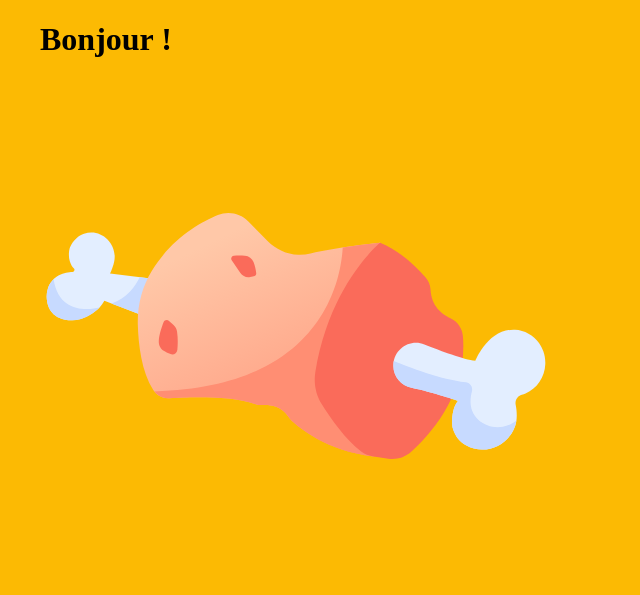
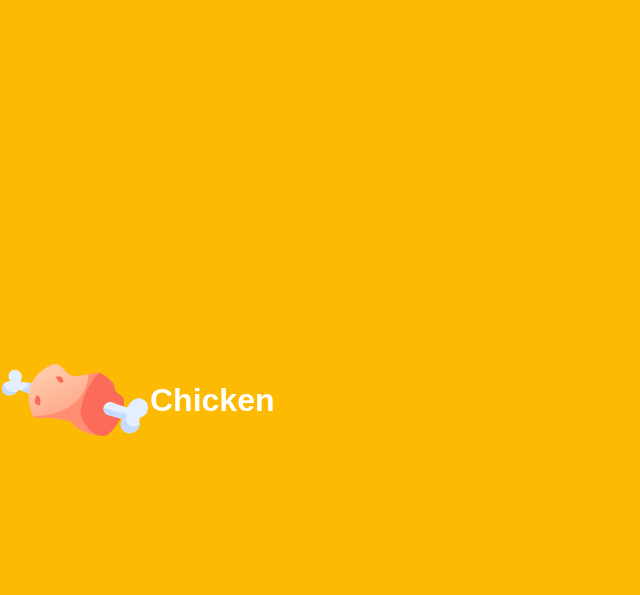
Before and after one commit to chadludo/Git-101, a plain HTML site: page index.html in a window 1280 px wide. Shown: the whole page, without its empty margins (0-640 px from the left). Drawn offline with Linux system fonts and the light colour scheme.

Commit message:
doing shit

```diff
--- a/index.html
+++ b/index.html
@@ -5,14 +5,31 @@
 	<style type="text/css">
 		body {
 			background-color: #fcba03;
+			font-family: Arial, sans serif;
 			margin: auto;
-			width: 1200px;
+		}
+
+		.container {
+			width: 500px;
+			display: flex;
+			flex-direction: center;
+			align-items: center;
+			color: white;
+			font-size: 1em;
+			height: 100vh;
+}
+
+		.logo {
+			height: 150px;
+			width: 150px;
 		}
 
 	</style>
 </head>
 <body>
-	<h1>Bonjour !</h1>
-	<img src="food.svg">
+	<div class="container">
+		<img class="logo" src="Food.svg" />
+		<h1>Chicken</h1>
+	</div>
 </body>
 </html>
```
